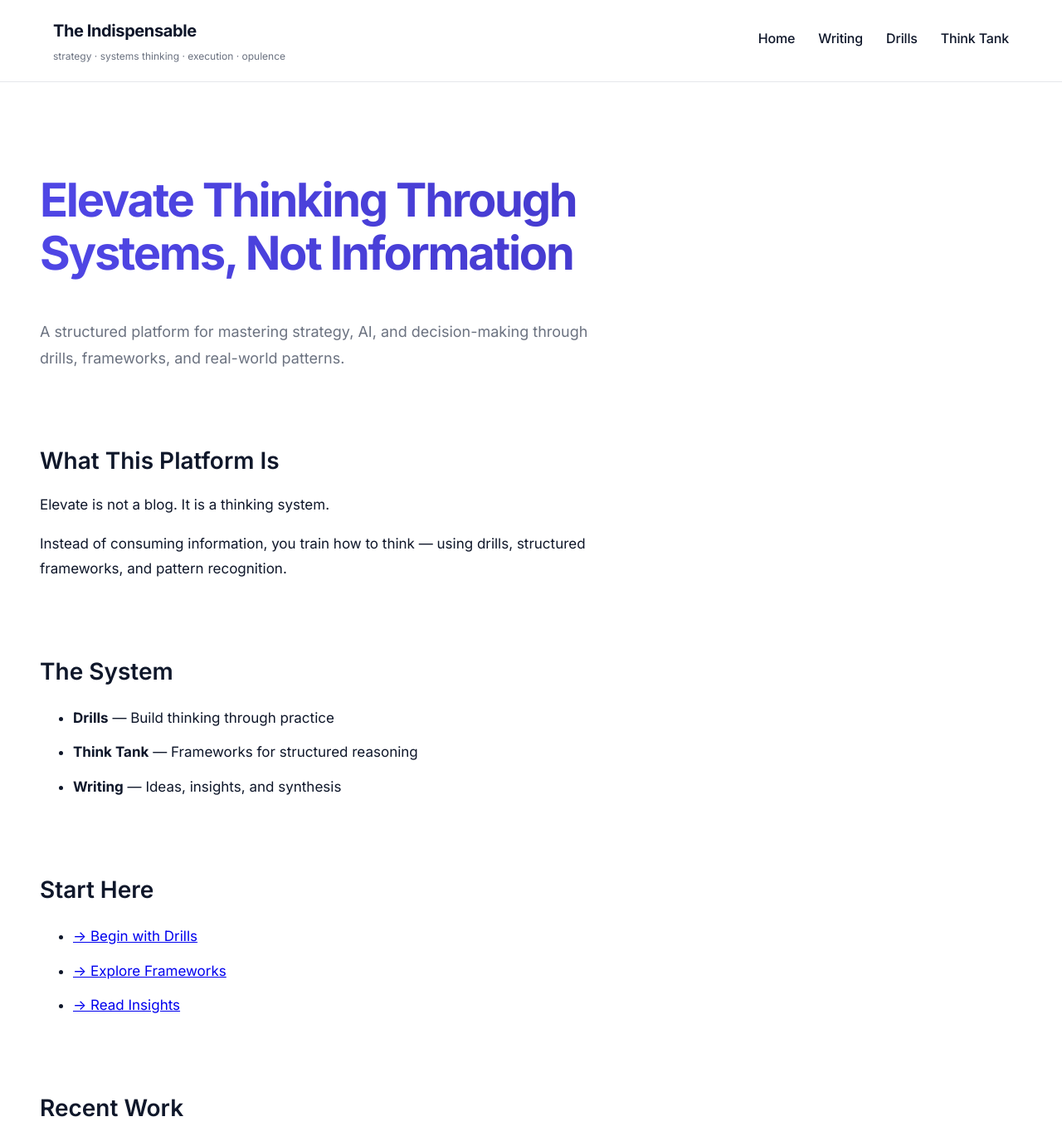
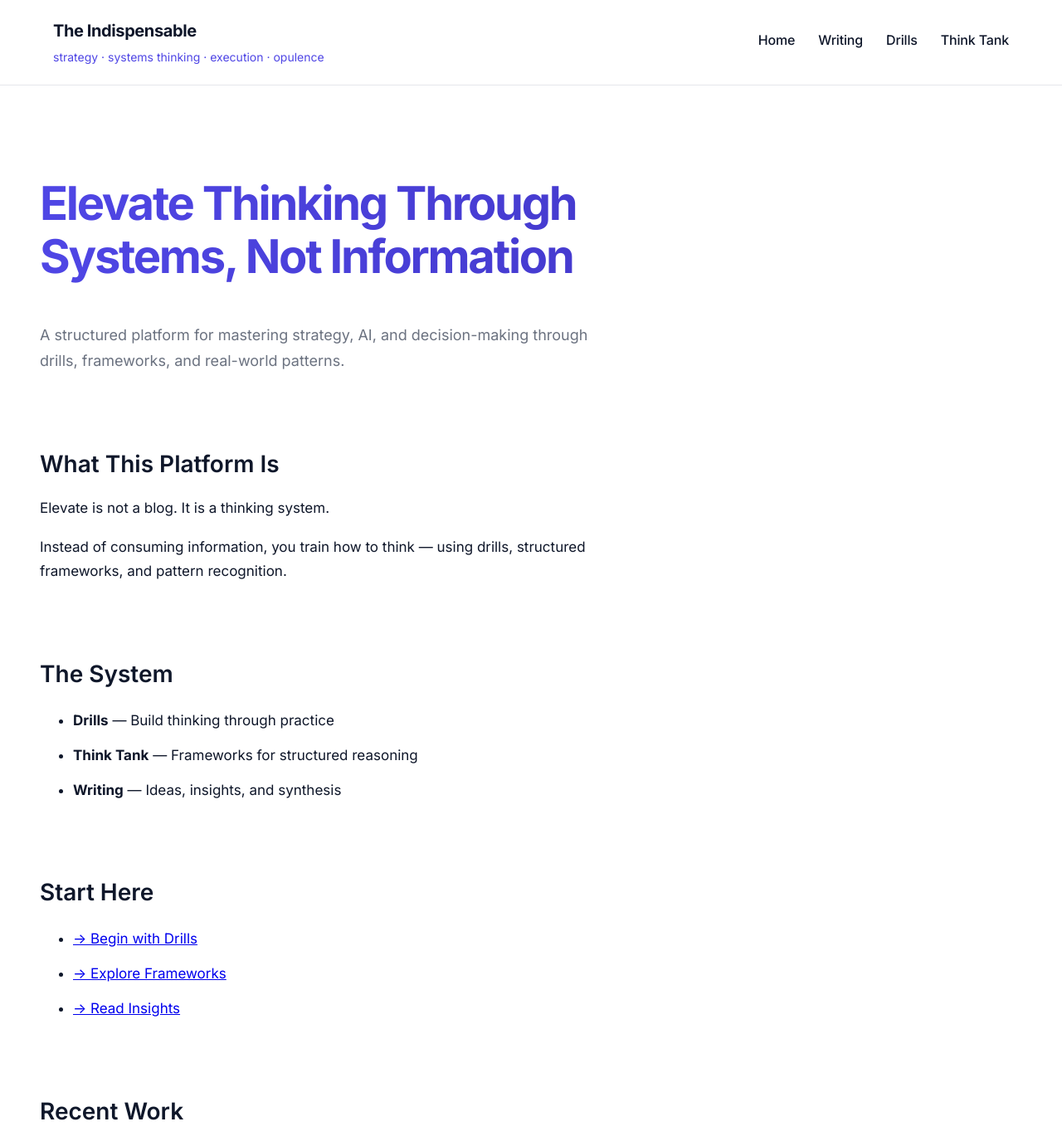
Before and after one commit to lakshminarayanannarasimhan-star/lakshminarayanannarasimhan-star.github.io, a Jekyll site: the page built from index.md, in a window 1280 px wide and 1381 px high. Shown: the whole window at 83% size. Built offline with Jekyll 4.4.1, drawn with Linux system fonts in a browser that asks for light colours.

Commit message:
Update style.css

```diff
--- a/assets/css/style.css
+++ b/assets/css/style.css
@@ -244,8 +244,8 @@ section {
 
 .tagline {
   display: block;
-  font-size: 12px;
-  color: var(--muted);
+  font-size: 14px;
+  color: var(--primary);
   margin-top: 2px;
 }
 
```
